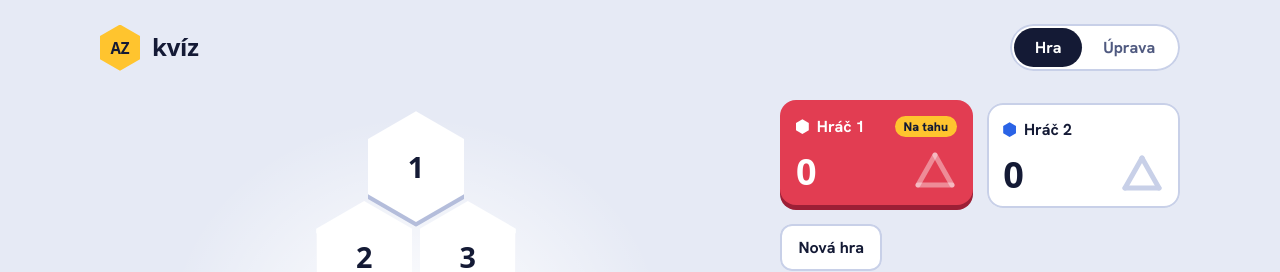
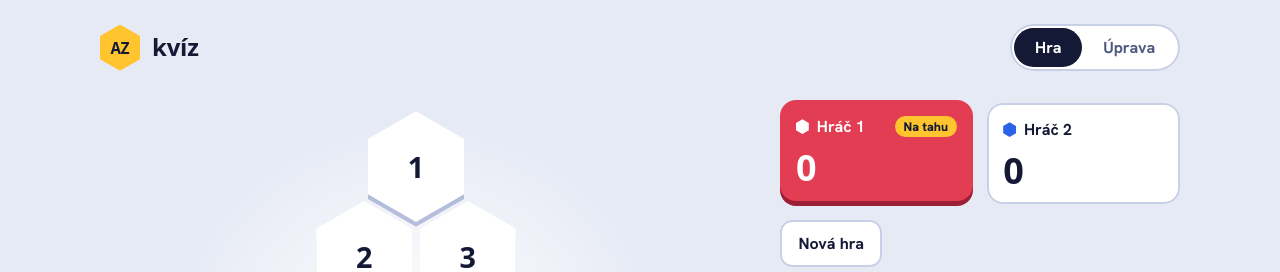
Before and after one commit to metjuperry/Az2, a React (Vite) app: page / in a window 1280 px wide. Shown: the top 272 px of the page. Built offline with nearby package versions, Linux system fonts and the light colour scheme; a web font is replaced by a local one.

Commit message:
Remove side-touch indicator from scorecards
Touching a side is not the win condition (one connected chain is), so the
indicator could mislead.

Co-Authored-By: Claude Sonnet 5.5 <noreply@anthropic.com>
Claude-Session: https://claude.ai/code/session_019iNFrHuKWPGzKT2ToCpN9j

```diff
--- a/src/components/Scoreboard.tsx
+++ b/src/components/Scoreboard.tsx
@@ -1,35 +1,16 @@
-import { Board } from '../game/Board'
 import type { GameSnapshot } from '../game/Game'
 import { PLAYERS } from '../game/players'
 import type { Player } from '../game/types'
-import { SideTriangle, type TouchedSides } from './SideTriangle'
 
 interface ScoreboardProps {
   state: GameSnapshot
   onReset: () => void
 }
 
-function ownedIds(state: GameSnapshot, player: Player): Set<number> {
-  const ids = new Set<number>()
-  for (const [id, owner] of state.owners) if (owner === player) ids.add(id)
-  return ids
-}
-
-function touchedSides(owned: Set<number>): TouchedSides {
-  const touches = (side: readonly number[]) => side.some((id) => owned.has(id))
-  return {
-    left: touches(Board.SIDES.left),
-    right: touches(Board.SIDES.right),
-    bottom: touches(Board.SIDES.bottom),
-  }
-}
-
-function sidesLabel(name: string, touched: TouchedSides): string {
-  const names: string[] = []
-  if (touched.left) names.push('levá')
-  if (touched.right) names.push('pravá')
-  if (touched.bottom) names.push('spodní')
-  return `${name}: dotčené strany – ${names.length > 0 ? names.join(', ') : 'žádná'}`
+function countOwned(state: GameSnapshot, player: Player): number {
+  let n = 0
+  for (const owner of state.owners.values()) if (owner === player) n++
+  return n
 }
 
 export function Scoreboard({ state, onReset }: ScoreboardProps) {
@@ -41,8 +22,7 @@ export function Scoreboard({ state, onReset }: ScoreboardProps) {
       <div className="scoreboard__players">
         {players.map((p) => {
           const info = PLAYERS[p]
-          const owned = ownedIds(state, p)
-          const touched = touchedSides(owned)
+          const count = countOwned(state, p)
           const isTurn = !gameOver && state.current === p
           return (
             <div key={p} className={`scorecard scorecard--${p} ${isTurn ? 'scorecard--turn' : ''}`}>
@@ -51,12 +31,9 @@ export function Scoreboard({ state, onReset }: ScoreboardProps) {
                 <span className="scorecard__name">{info.name}</span>
                 {isTurn && <span className="scorecard__turn">Na tahu</span>}
               </div>
-              <div className="scorecard__bottom">
-                <span className="scorecard__count" aria-label={`Získaná pole: ${owned.size}`}>
-                  {owned.size}
-                </span>
-                <SideTriangle touched={touched} label={sidesLabel(info.name, touched)} />
-              </div>
+              <span className="scorecard__count" aria-label={`Získaná pole: ${count}`}>
+                {count}
+              </span>
             </div>
           )
         })}
--- a/src/components/SideTriangle.tsx
+++ /dev/null
@@ -1,37 +0,0 @@
-export interface TouchedSides {
-  left: boolean
-  right: boolean
-  bottom: boolean
-}
-
-interface SideTriangleProps {
-  touched: TouchedSides
-  label: string
-}
-
-const EDGES = [
-  { key: 'left', d: 'M22 5 L5 35' },
-  { key: 'right', d: 'M22 5 L39 35' },
-  { key: 'bottom', d: 'M5 35 L39 35' },
-] as const
-
-/**
- * A tiny pyramid outline whose three edges light up as a player gets a tile
- * onto that side of the board. Winning means joining all three in one chain.
- */
-export function SideTriangle({ touched, label }: SideTriangleProps) {
-  // Draw lit edges last so their round caps sit on top at the corners.
-  const ordered = [...EDGES].sort((a, b) => Number(touched[a.key]) - Number(touched[b.key]))
-
-  return (
-    <svg className="sides" viewBox="0 0 44 40" role="img" aria-label={label}>
-      {ordered.map((edge) => (
-        <path
-          key={edge.key}
-          d={edge.d}
-          className={`sides__edge ${touched[edge.key] ? 'sides__edge--on' : ''}`}
-        />
-      ))}
-    </svg>
-  )
-}
--- a/src/styles.css
+++ b/src/styles.css
@@ -433,8 +433,6 @@ input {
 .scorecard {
   --tone: var(--ink);
   --tone-edge: var(--ink);
-  --edge-off: var(--line);
-  --edge-on: var(--tone);
 
   display: flex;
   flex-direction: column;
@@ -458,8 +456,6 @@ input {
 }
 
 .scorecard--turn {
-  --edge-off: rgba(255, 255, 255, 0.4);
-  --edge-on: #fff;
   background: var(--tone);
   color: #fff;
   transform: translateY(-3px);
@@ -499,36 +495,11 @@ input {
   font-weight: 800;
 }
 
-.scorecard__bottom {
-  display: flex;
-  align-items: flex-end;
-  justify-content: space-between;
-  gap: 0.5rem;
-}
-
 .scorecard__count {
   font-family: var(--font-display);
   font-size: 2.25rem;
   font-weight: 700;
   line-height: 1;
-}
-
-.sides {
-  width: 2.75rem;
-  height: auto;
-  flex: none;
-}
-
-.sides__edge {
-  fill: none;
-  stroke: var(--edge-off);
-  stroke-width: 5;
-  stroke-linecap: round;
-  transition: stroke 0.25s ease;
-}
-
-.sides__edge--on {
-  stroke: var(--edge-on);
 }
 
 .scoreboard__winner {
```
